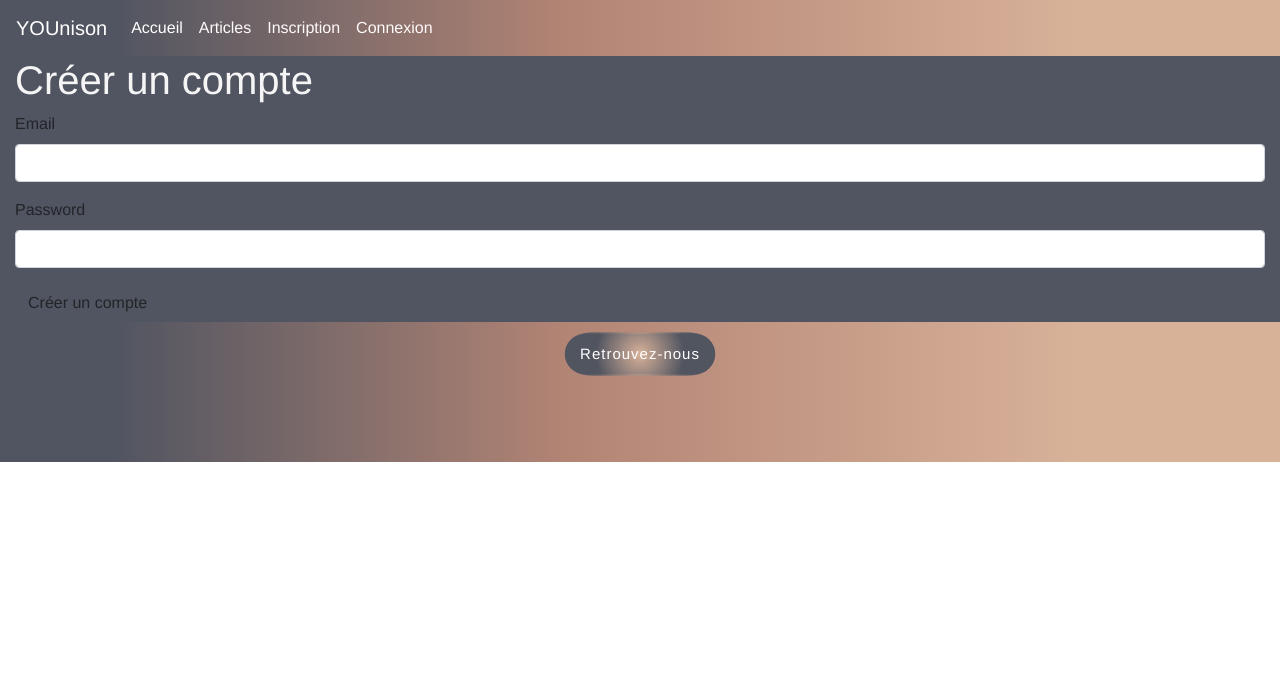
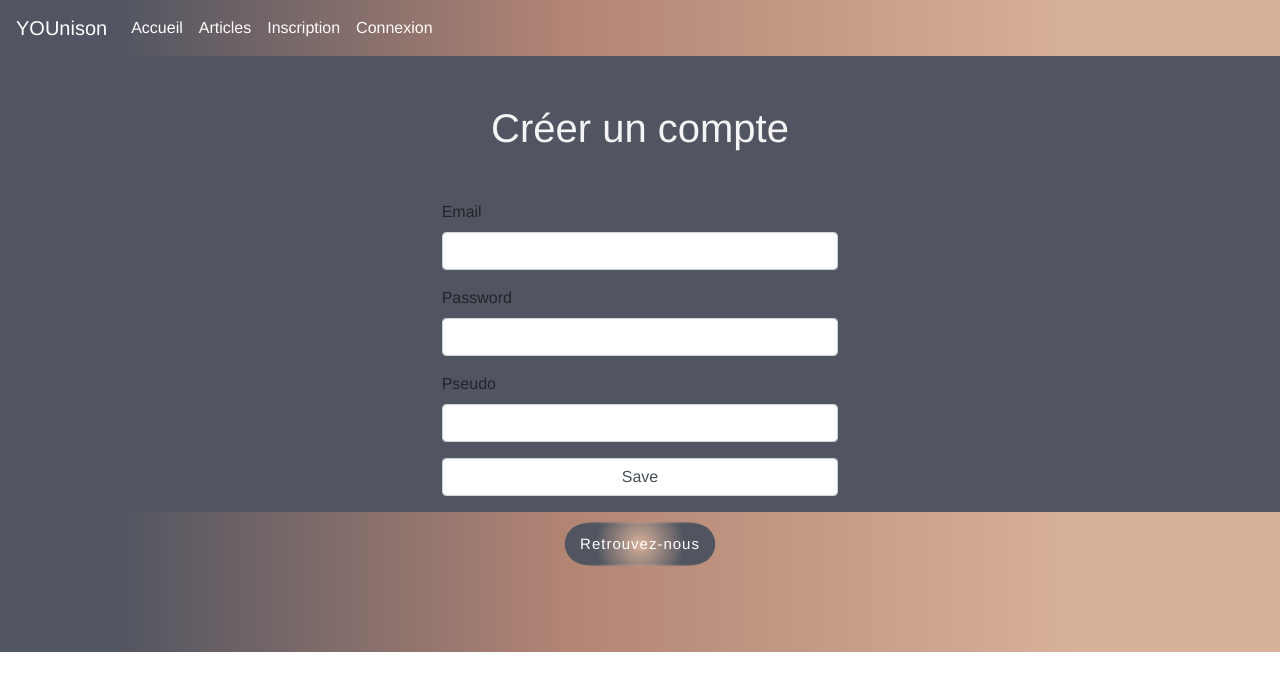
Before and after one commit to yayaGEMA/younison, a Symfony app: template templates/registration/register.html.twig in a window 1280 px wide. Shown: the top 691 px of the page. Run offline with Twig, Linux system fonts and the light colour scheme; the template is opened without the code that fills it, so the values that code supplies are empty; form fields are guessed from the names that the template uses; some libraries are stand-ins or nearby versions.

Commit message:
Vu page inscription

```diff
--- a/templates/registration/register.html.twig
+++ b/templates/registration/register.html.twig
@@ -6,16 +6,28 @@
     {% for flashError in app.flashes('verify_email_error') %}
         <div class="alert alert-danger" role="alert">{{ flashError }}</div>
     {% endfor %}
+    <div class="row">
+        <h1 class="col-12 text-center my-5">Créer un compte</h1>
+    </div>
+    <div class="row">
+        <div class="col-12 col-md-4 offset-md-4">
+            {{ form_start(registrationForm) }}
 
-    <h1>Créer un compte</h1>
+            <div class="row">
+                {# Affichage des erreurs générales du formulaire #}
+                {{ form_errors(registrationForm) }}
+            </div>
 
-    {{ form_start(registrationForm) }}
-        {{ form_row(registrationForm.email) }}
-        {{ form_row(registrationForm.plainPassword, {
-            label: 'Password'
-        }) }}
+            {{ form_row(registrationForm.email) }}
+            {{ form_row(registrationForm.plainPassword, {
+                label: 'Password'
+            }) }}
+            {{ form_row(registrationForm.pseudo) }}
 
+            {# Bouton de validation #}
+            {{ form_row(registrationForm.save) }}
 
-        <button type="submit" class="btn">Créer un compte</button>
-    {{ form_end(registrationForm) }}
+            {{ form_end(registrationForm) }}
+        </div>
+    </div>
 {% endblock %}
```
Also changed, not shown: templates/articles/articlesView.html.twig (added, +28 -0 lines), 1 other file.
